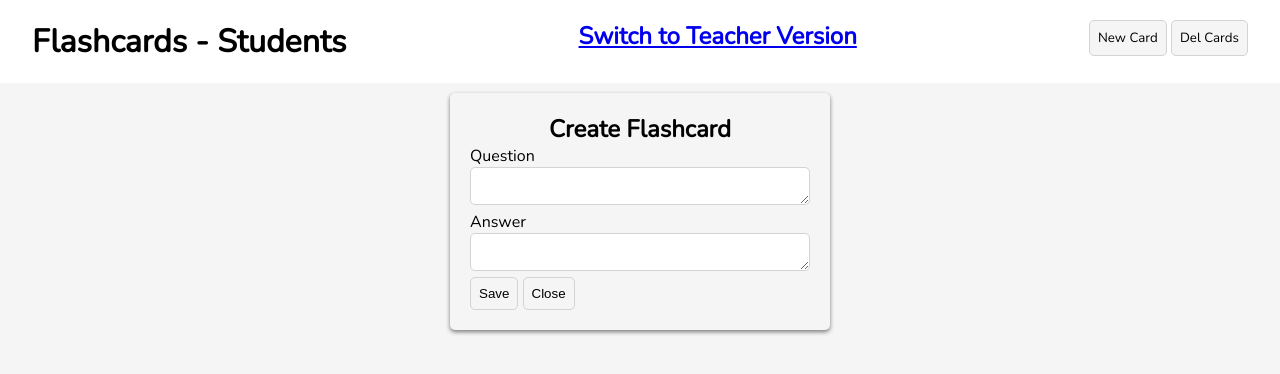
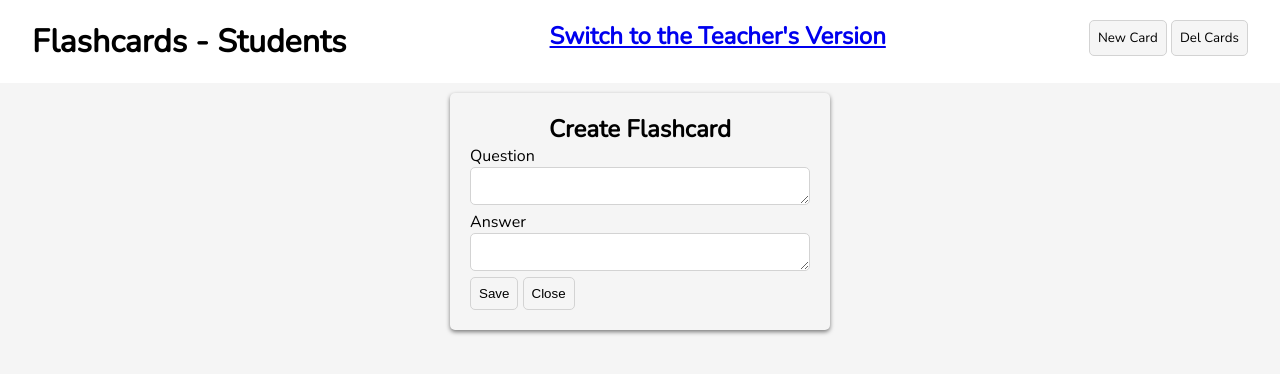
Before and after one commit to lstalet/ComputerScienceIA-studentSide, a plain HTML site: page index.html in a window 1280 px wide. Drawn offline with nearby package versions, Linux system fonts and the light colour scheme.

Commit message:
Update index.html

```diff
--- a/index.html
+++ b/index.html
@@ -14,7 +14,7 @@
           <div class="nav">
             <h1>Flashcards - Students</h1>
             <div>
-              <h2><a href="https://lstalet.github.io/ComputerScienceIA-teacherSide/">Switch to Teacher Version</a></h2>
+              <h2><a href="https://lstalet.github.io/ComputerScienceIA-teacherSide/">Switch to the Teacher's Version</a></h2>
             </div>
             <div>
                 <button onclick="showCreateCardBox()">New Card</button>
```
